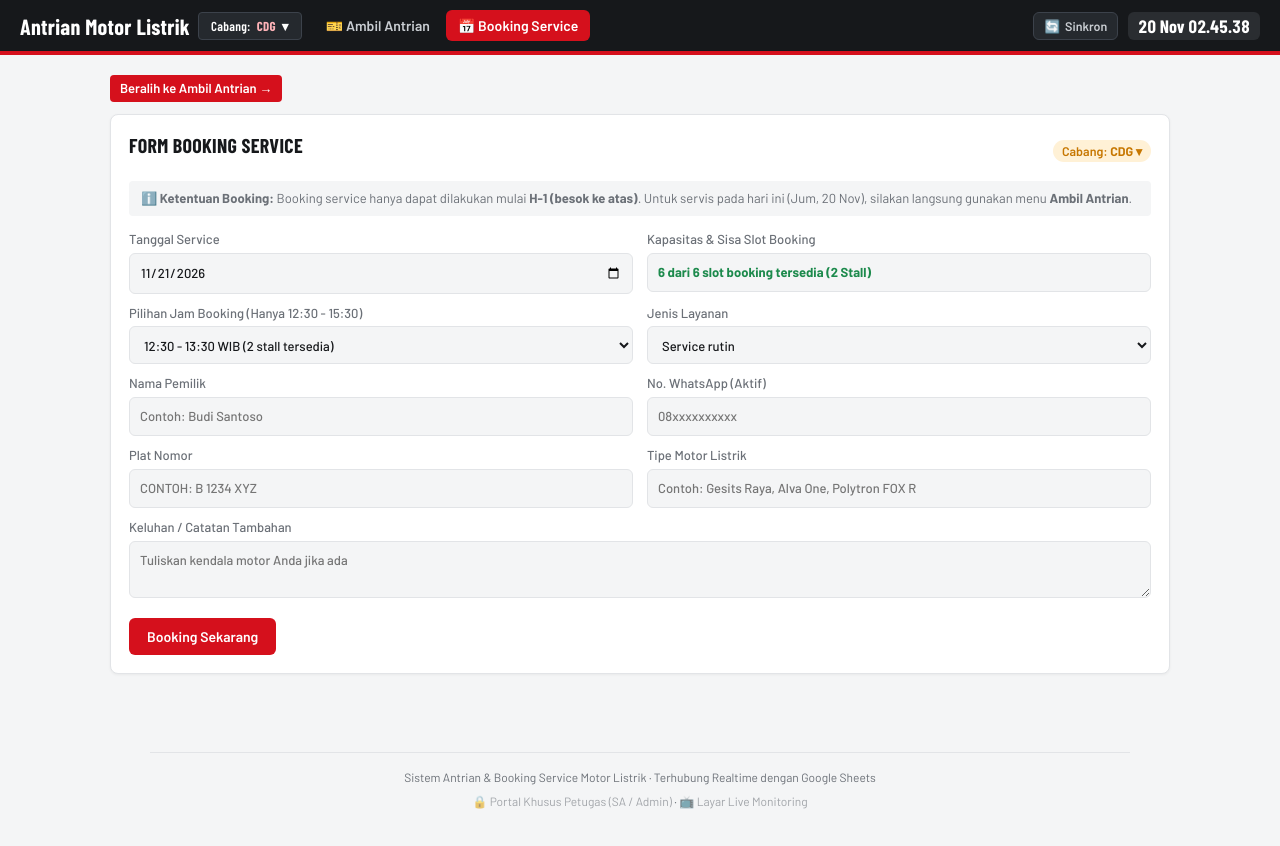
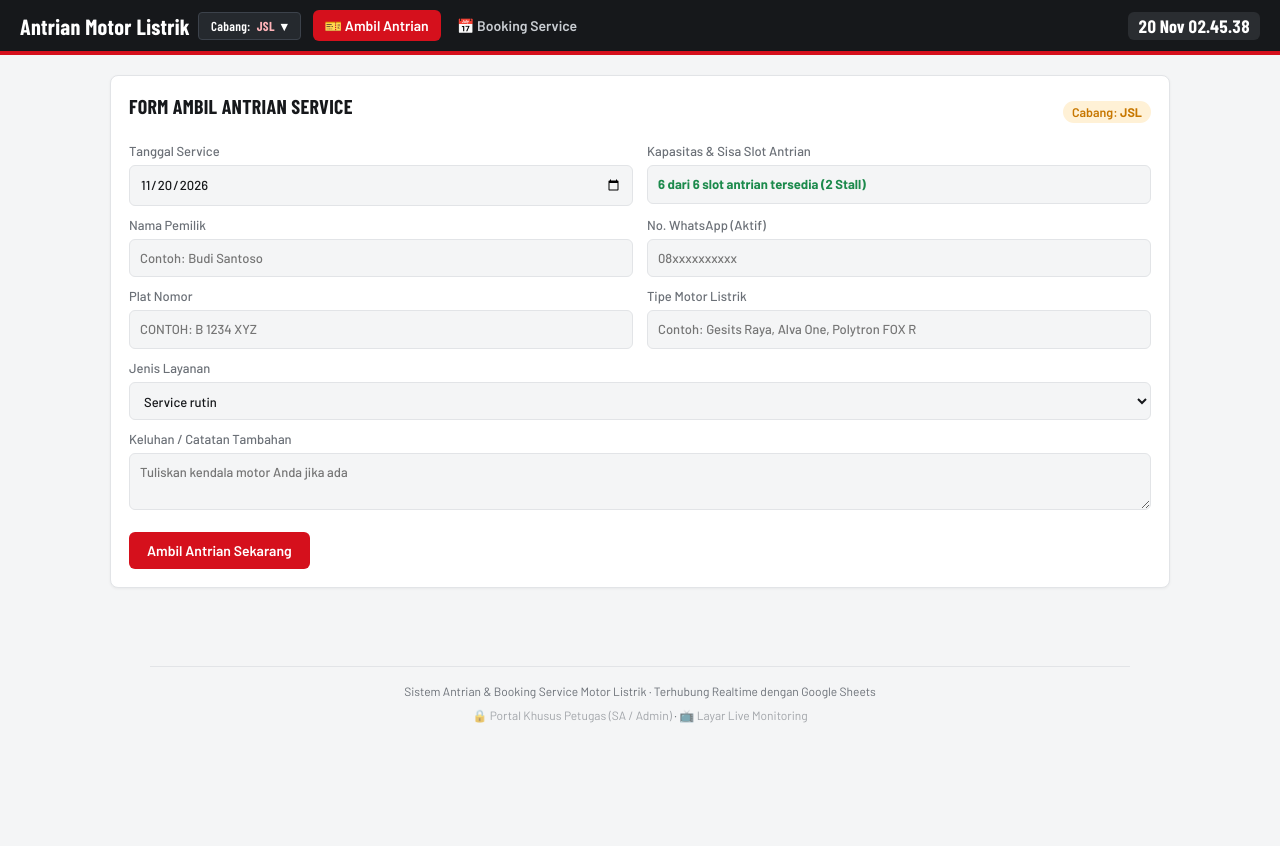
Before and after one commit to senarizki-creator/PDI-SC, a plain HTML site: page index.html in a window 1280 px wide. After the commit the page ends 800 px from the top, so only its background shows below. Drawn offline with nearby package versions, Linux system fonts and the light colour scheme; a web font is replaced by a local one.

Commit message:
Add files via upload

```diff
--- a/index.html
+++ b/index.html
@@ -84,7 +84,10 @@ th{font-size:12.5px;color:var(--mut);font-weight:600}
 
 @media(max-width:768px){.g2{grid-template-columns:1fr}nav{margin-left:0;width:100%;justify-content:space-between}header{gap:10px}}
 
-#btnNavHome, button[data-v='home'] { display: none !important; }
+/* Selalu sembunyikan Menu Utama dan Sinkron di Halaman Antrian */
+#btnNavHome, .btn-sync {
+  display: none !important;
+}
 </style></head><body>
 
 <div id="toast" class="toast hide"></div>
@@ -97,13 +100,11 @@ th{font-size:12.5px;color:var(--mut);font-weight:600}
     </div>
   </h1>
   <nav id="nav">
-    <button data-v="antrian" id="btnNavAntrian">🎫 Ambil Antrian</button>
-    <button data-v="book" id="btnNavBook">📅 Booking Service</button>
+    <button data-v="antrian" id="btnNavAntrian" class="on" style="background:var(--red);color:#fff">🎫 Ambil Antrian</button>
+    <button data-v="book" id="btnNavBook" onclick="location.href='booking.html'">📅 Booking Service</button>
   </nav>
   <div style="display:flex;align-items:center;gap:10px;margin-left:auto">
-    <button type="button" class="btn-sync" onclick="pull(true)" title="Klik untuk sinkronisasi data sekarang">
-      <span id="syncIcon">🔄</span> <span id="syncLabel">Sinkron</span>
-    </button>
+
     <span class="clk" id="clk"></span>
   </div>
 </header>
@@ -294,11 +295,13 @@ function getFormObj(containerId) {
   return res;
 }
 
-/* Daftar Site dinamis (dimuat otomatis dari Sheet 'SITE') */
-let sites = ld("sq_sites", ["CDG", "DPK", "SBY"]);
+/* Daftar Site (Paten JSL) */
+const DEFAULT_SITE = "JSL";
+let sites = ["JSL"];
 let sitePins = ld("sq_site_pins", {});
 let siteStalls = ld("sq_site_stalls", {});
-let activeSite = ld("sq_active_site", (sites && sites[0]) ? sites[0] : "CDG");
+let activeSite = "JSL";
+sv("sq_active_site", "JSL");
 
 let recs = ld("sq_recs", []);
 let cfg = Object.assign({ stalls: 2, quota: 6, perDate: {}, url: SCRIPT_URL, siteQuotas: {} }, ld("sq_cfg", {}));
@@ -308,7 +311,7 @@ if (cfg.url !== SCRIPT_URL) {
 }
 const urlParams = new URLSearchParams(window.location.search);
 const pView = urlParams.get("v") || urlParams.get("view");
-let view = (pView === "antrian" || pView === "home") ? pView : "book";
+let view = (pView === "book") ? "book" : "antrian";
 let role = ld("sq_role", {}), saDate = today(), admDate = today(), done = null, doneAntrian = null;
 
 function switchView(v) {
@@ -687,10 +690,8 @@ function applyServerData(j) {
   if (j.sites && Array.isArray(j.sites) && j.sites.length > 0) {
     sites = j.sites;
     sv("sq_sites", sites);
-    if (!activeSite || !sites.map(s => s.toUpperCase()).includes(activeSite.toUpperCase())) {
-      activeSite = (j.site || sites[0] || "CDG").toUpperCase();
-      sv("sq_active_site", activeSite);
-    }
+    activeSite = "JSL";
+    sv("sq_active_site", "JSL");
     updateSiteBadges();
 
     const sAntrian = $("#antrianSiteSel");
@@ -1030,9 +1031,9 @@ function openLoginModal(k) {
   const curSite = (activeSite || (sites[0] || "")).toUpperCase();
 
   if (k === "sa") {
-    if (title) title.textContent = "Login Service Advisor - " + (curSite || "Pilih Cabang");
-    if (desc) desc.textContent = "Masukkan password cabang " + (curSite || "") + ":";
-    if (lblSite) lblSite.style.display = "block";
+    if (title) title.textContent = "Login Service Advisor - JSL";
+    if (desc) desc.textContent = "Masukkan password cabang JSL:";
+    if (lblSite) lblSite.style.display = "none";
   } else {
     if (title) title.textContent = "Login Administrator";
     if (desc) desc.textContent = "Masukkan PIN Administrator:";
@@ -1101,7 +1102,8 @@ function submitLogin() {
 
   const targetRole = pendingRoleTarget;
   const p = pinEl.value.trim();
-  const selectedSite = (siteEl && siteEl.value ? siteEl.value : activeSite).toUpperCase();
+  const selectedSite = "JSL";
+  activeSite = "JSL";
 
   let expectedPin = "";
   if (targetRole === "sa") {
@@ -1224,8 +1226,13 @@ function switchSiteFromForm(newSite) {
 }
 
 function updateSiteBadges() {
+  activeSite = "JSL";
   const txt = $("#siteBadgeTxt");
-  if (txt) txt.textContent = activeSite || "Pilih Cabang";
+  if (txt) txt.textContent = "JSL";
+  const tagA = $("#antrianSiteTag");
+  if (tagA) tagA.textContent = "JSL";
+  const tagB = $("#bookSiteTag");
+  if (tagB) tagB.textContent = "JSL";
 }
 
 /* ===== MODAL KONFIRMASI BOOKING ===== */
@@ -1521,13 +1528,10 @@ function vAntrian() {
   }
   const t = today();
   return `
-    <div style="margin-bottom:12px;display:flex;justify-content:space-between;align-items:center;flex-wrap:wrap;gap:8px">
-      <button type="button" class="btn sm" style="border-radius:4px;background:var(--pri)" onclick="switchView('book')">Beralih ke Booking Service →</button>
-    </div>
     <div class="card">
       <div style="display:flex;justify-content:space-between;align-items:center;margin-bottom:12px;flex-wrap:wrap;gap:8px">
         <h2>Form Ambil Antrian Service</h2>
-        <div class="tag s-Hadir" onclick="openSiteModal()" style="cursor:pointer" title="Klik untuk mengganti cabang">Cabang: <b id="antrianSiteTag">${esc(activeSite || "CDG")}</b> &#9662;</div>
+        <div class="tag s-Hadir" style="cursor:default;" title="Cabang Bengkel: JSL (Paten)">Cabang: <b id="antrianSiteTag">JSL</b></div>
       </div>
       <div id="fa">
         <div class="g2">
@@ -1643,7 +1647,7 @@ function vBook() {
     <div class="card">
       <div style="display:flex;justify-content:space-between;align-items:center;margin-bottom:12px;flex-wrap:wrap;gap:8px">
         <h2>Form Booking Service</h2>
-        <div class="tag s-Hadir" onclick="openSiteModal()" style="cursor:pointer" title="Klik untuk mengganti cabang">Cabang: <b id="bookSiteTag">${esc(activeSite || "CDG")}</b> &#9662;</div>
+        <div class="tag s-Hadir" style="cursor:default;" title="Cabang Bengkel: JSL (Paten)">Cabang: <b id="bookSiteTag">JSL</b></div>
       </div>
       <div style="font-size:13px;color:var(--mut);margin-bottom:14px;padding:8px 12px;background:var(--bg);border-left:3px solid var(--pri);border-radius:4px">
         ℹ️ <b>Ketentuan Booking:</b> Booking service hanya dapat dilakukan mulai <b>H-1 (besok ke atas)</b>. Untuk servis pada hari ini (${fmtD(today())}), silakan langsung gunakan menu <b>Ambil Antrian</b>.
@@ -2197,6 +2201,14 @@ function render() {
   if (btnLogout) btnLogout.classList.toggle("hide", !isAuth);
   document.body.className = "view-" + view;
 
+  // Khusus di menu antrian, sembunyikan tombol sinkron dan menu utama
+  const isAntrian = (view === "antrian");
+  const syncBtn = document.querySelector(".btn-sync");
+  if (syncBtn) syncBtn.style.setProperty("display", isAntrian ? "none" : "", "important");
+
+  const btnNavHome = document.querySelector("#btnNavHome");
+  if (btnNavHome) btnNavHome.style.setProperty("display", isAntrian ? "none" : "", "important");
+
   const fa = $("#fa");
   if (fa) {
     const fObj = getFormObj(fa);
```
